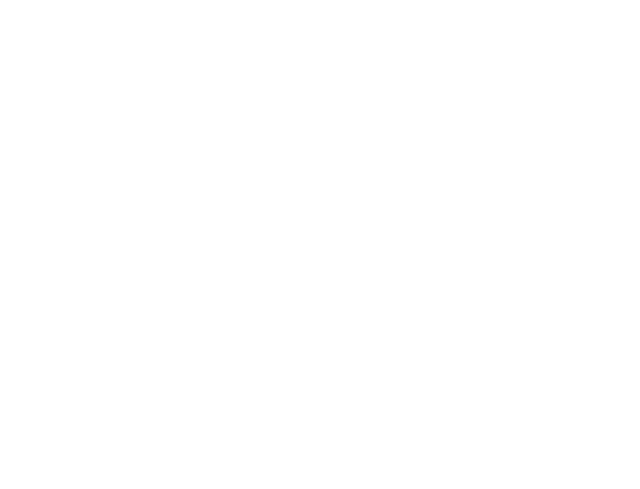
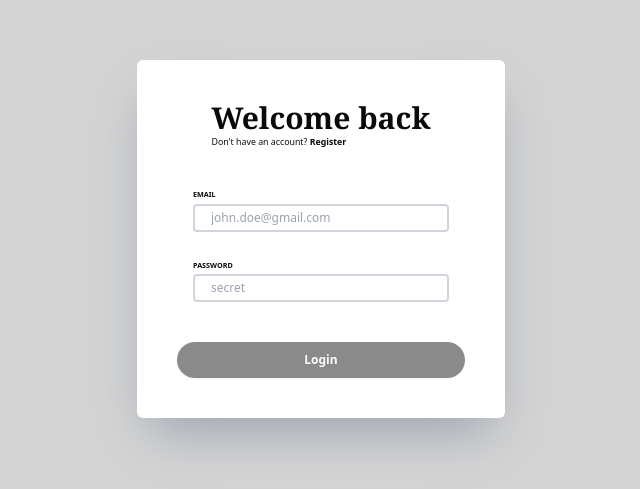
Before and after one commit to SnehaReddy10/pulse-check, a React (Vite) app in the folder frontend/: page /login in a window 1280 px wide. Before the commit this address had no page. Shown: the part 161-650 px from the top of the page, without its empty margins (319-959 px from the left). Built offline with nearby package versions, Linux system fonts and the light colour scheme.

Commit message:
feat: add login functionality

```diff
--- a/frontend/src/App.tsx
+++ b/frontend/src/App.tsx
@@ -1,12 +1,14 @@
 import { Route, Routes } from 'react-router';
 import './App.css';
-import Register from './components/Register';
+import Register from './components/auth/Register';
+import Login from './components/auth/Login';
 
 function App() {
   return (
     <div className="min-h-screen">
       <Routes>
         <Route path="/register" element={<Register />} />
+        <Route path="/login" element={<Login />} />
       </Routes>
     </div>
   );
--- /dev/null
+++ b/frontend/src/components/auth/Login.tsx
@@ -0,0 +1,102 @@
+import { Link, useNavigate } from 'react-router-dom';
+import { useForm } from 'react-hook-form';
+import { yupResolver } from '@hookform/resolvers/yup';
+import { useContext, useEffect } from 'react';
+import TertiaryInput from '../inputs/TertiaryInput';
+import { ToastContext } from '@/context/ToastContext';
+import { useLoginMutation } from '@/store';
+import { Button } from '../ui/button';
+import { loginSchema } from '@/validators/LoginSchema';
+
+function Login() {
+  const [register, results] = useLoginMutation();
+  const navigate = useNavigate();
+  const toastContext = useContext(ToastContext);
+
+  const {
+    register: registerField,
+    handleSubmit,
+    reset,
+    formState: { isValid, errors },
+  } = useForm({
+    mode: 'onBlur',
+    resolver: yupResolver(loginSchema),
+  });
+
+  useEffect(() => {
+    if (results.error) {
+      const r = results.error as any;
+
+      if (!toastContext) {
+        throw new Error('useContext must be used within a ToastProvider');
+      }
+
+      const { showToast } = toastContext;
+      showToast(r?.data.message, 'error', 'left-0 top-10');
+      reset();
+    }
+  }, [results.error]);
+
+  const onSubmit = (data: any) => {
+    register(data);
+  };
+
+  if (results.isLoading) {
+    return <div>Loading...</div>;
+  }
+
+  if (results.isSuccess) {
+    navigate('/');
+  }
+
+  return (
+    <div className="bg-[#D4D4D4] h-full w-full flex max-sm:flex-col justify-center items-center min-h-screen">
+      <form
+        onSubmit={handleSubmit(onSubmit)}
+        className="bg-white flex items-center justify-center p-4 md:p-10 rounded-md shadow-gray-400 shadow-2xl"
+      >
+        <div className="flex animate-fadeIn flex-col gap-4 md:gap-10 items-center justify-center text-nowrap">
+          <div>
+            <h2 className="text-xl md:text-3xl font-semibold font-serif">
+              Welcome back
+            </h2>
+            <p className="text-xxs">
+              Don't have an account?{' '}
+              <span className="font-bold">
+                <Link to={'/register'}>Register</Link>
+              </span>
+            </p>
+          </div>
+          <div className="grid grid-cols-1 gap-7">
+            <TertiaryInput
+              error={errors.email?.message}
+              innerRef={registerField('email')}
+              placeholder="john.doe@gmail.com"
+              label="email"
+              className="w-40 md:w-64"
+            />
+            <TertiaryInput
+              error={errors.password?.message}
+              innerRef={registerField('password')}
+              placeholder="secret"
+              label="password"
+              type="password"
+              className="w-40 md:w-64"
+            />
+          </div>
+          <div className="flex flex-col gap-2">
+            <Button
+              disabled={!isValid}
+              type="submit"
+              className="rounded-full w-56 md:w-72 md:text-xs py-2 font-semibold"
+            >
+              Login
+            </Button>
+          </div>
+        </div>
+      </form>
+    </div>
+  );
+}
+
+export default Login;
--- a/frontend/src/components/Register.tsx
+++ b/frontend/src/components/auth/Register.tsx
@@ -2,14 +2,14 @@
 import { useForm } from 'react-hook-form';
 import { yupResolver } from '@hookform/resolvers/yup';
 import { useContext, useEffect } from 'react';
-import TertiaryInput from './inputs/TertiaryInput';
+import TertiaryInput from '../inputs/TertiaryInput';
 import { ToastContext } from '@/context/ToastContext';
 import { registerSchema } from '@/validators/RegisterSchema';
-import { useRegisterMutation } from '@/store';
-import { Button } from './ui/button';
+import { useLoginMutation } from '@/store';
+import { Button } from '../ui/button';
 
 function Register() {
-  const [register, results] = useRegisterMutation();
+  const [register, results] = useLoginMutation();
   const navigate = useNavigate();
   const toastContext = useContext(ToastContext);
 
@@ -105,7 +105,7 @@
               type="submit"
               className="rounded-full w-56 md:w-72 md:text-xs py-2 font-semibold"
             >
-              Sign Up
+              Register
             </Button>
           </div>
         </div>
--- /dev/null
+++ b/frontend/src/validators/LoginSchema.ts
@@ -0,0 +1,9 @@
+import * as yup from 'yup';
+
+export const loginSchema = yup.object().shape({
+  email: yup.string().email('Invalid email').required('Email is required'),
+  password: yup
+    .string()
+    .required('Password is required')
+    .min(8, 'Password must be atleast 8 characters'),
+});
```
